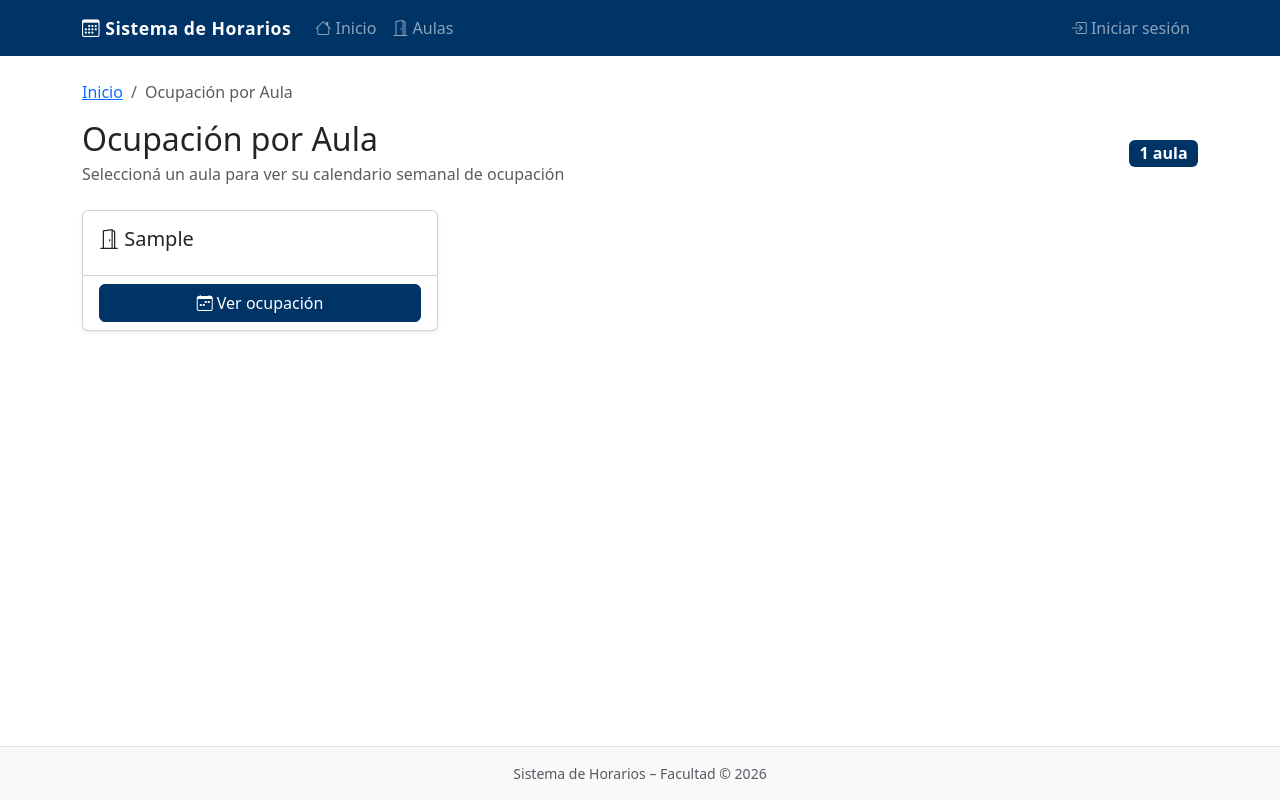
After one commit to marcopuliti/Sistema-de-Horarios, a Django app: page /aulas/ in a window 1280 px wide. The commit adds this page. Run offline with Django 5.2, Linux system fonts and the light colour scheme; tables that the repository leaves empty hold one stand-in row (values such as "Sample post").

Commit message:
Add aula list and detail views with corresponding templates

```diff
--- /dev/null
+++ b/horarios/templates/horarios/aula_list.html
@@ -0,0 +1,46 @@
+{% extends 'horarios/base.html' %}
+{% block title %}Ocupación por Aula – Sistema de Horarios{% endblock %}
+
+{% block content %}
+<nav aria-label="breadcrumb" class="mb-3">
+  <ol class="breadcrumb">
+    <li class="breadcrumb-item"><a href="{% url 'home' %}">Inicio</a></li>
+    <li class="breadcrumb-item active">Ocupación por Aula</li>
+  </ol>
+</nav>
+
+<div class="d-flex justify-content-between align-items-center mb-4">
+  <div>
+    <h1 class="h2 mb-1">Ocupación por Aula</h1>
+    <p class="text-muted mb-0">Seleccioná un aula para ver su calendario semanal de ocupación</p>
+  </div>
+  {% if aulas %}
+    <span class="badge bg-primary fs-6">{{ aulas|length }} aula{{ aulas|length|pluralize }}</span>
+  {% endif %}
+</div>
+
+{% if aulas %}
+  <div class="row row-cols-1 row-cols-md-2 row-cols-lg-3 g-4">
+    {% for aula in aulas %}
+      <div class="col">
+        <div class="card h-100 career-card shadow-sm">
+          <div class="card-body">
+            <h5 class="card-title">
+              <i class="bi bi-door-open"></i> {{ aula }}
+            </h5>
+          </div>
+          <div class="card-footer bg-transparent">
+            <a href="{% url 'aula_detail' %}?aula={{ aula|urlencode }}" class="btn btn-primary w-100">
+              <i class="bi bi-calendar-week"></i> Ver ocupación
+            </a>
+          </div>
+        </div>
+      </div>
+    {% endfor %}
+  </div>
+{% else %}
+  <div class="alert alert-info">
+    <i class="bi bi-info-circle"></i> No hay aulas cargadas en ningún horario aún.
+  </div>
+{% endif %}
+{% endblock %}
--- a/horarios/templates/horarios/base.html
+++ b/horarios/templates/horarios/base.html
@@ -24,6 +24,9 @@
       <ul class="navbar-nav me-auto">
         <li class="nav-item">
           <a class="nav-link" href="{% url 'home' %}"><i class="bi bi-house"></i> Inicio</a>
+        </li>
+        <li class="nav-item">
+          <a class="nav-link" href="{% url 'aula_list' %}"><i class="bi bi-door-open"></i> Aulas</a>
         </li>
       </ul>
       <ul class="navbar-nav ms-auto">
--- a/horarios/urls.py
+++ b/horarios/urls.py
@@ -5,6 +5,8 @@ urlpatterns = [
     # Públicas
     path('', views.home, name='home'),
     path('carrera/<int:pk>/', views.carrera_detail, name='carrera_detail'),
+    path('aulas/', views.aula_list, name='aula_list'),
+    path('aulas/detalle/', views.aula_detail, name='aula_detail'),
 
     # Panel dashboard
     path('panel/', views.panel_dashboard, name='panel_dashboard'),
--- a/horarios/views.py
+++ b/horarios/views.py
@@ -32,6 +32,92 @@ _CAL_COLORS = [
     'cal-purple', 'cal-teal', 'cal-pink', 'cal-indigo',
 ]
 _DIA_DISPLAY = dict(HorarioBloque.DIA_CHOICES)
+
+
+def aula_list(request):
+    aulas = (
+        HorarioBloque.objects
+        .exclude(aula='')
+        .values_list('aula', flat=True)
+        .distinct()
+        .order_by('aula')
+    )
+    return render(request, 'horarios/aula_list.html', {'aulas': aulas})
+
+
+def aula_detail(request):
+    aula = request.GET.get('aula', '').strip()
+    if not aula:
+        return redirect('aula_list')
+
+    bloques = (
+        HorarioBloque.objects
+        .filter(aula=aula)
+        .select_related('horario__materia__carrera')
+        .order_by('dia_semana', 'hora_inicio')
+    )
+
+    bloques_por_dia = {}
+    for bloque in bloques:
+        h = bloque.horario
+        entry = {
+            'materia': h.materia.nombre,
+            'carrera': h.materia.carrera.nombre,
+            'docente': h.docente,
+            'hora_inicio': bloque.hora_inicio,
+            'hora_fin': bloque.hora_fin,
+        }
+        bloques_por_dia.setdefault(bloque.dia_semana, []).append(entry)
+
+    dias_ordenados = sorted(bloques_por_dia.keys(), key=lambda d: DIA_ORDER.get(d, 99))
+    for dia in dias_ordenados:
+        bloques_por_dia[dia].sort(key=lambda b: b['hora_inicio'])
+
+    all_blocks = [b for blocks in bloques_por_dia.values() for b in blocks]
+
+    if all_blocks:
+        min_min = min(b['hora_inicio'].hour * 60 + b['hora_inicio'].minute for b in all_blocks)
+        max_min = max(b['hora_fin'].hour * 60 + b['hora_fin'].minute for b in all_blocks)
+        min_min = (min_min // 60) * 60
+        max_min = ((max_min + 59) // 60) * 60
+        total_height = (max_min - min_min) * _CAL_PX_PER_HOUR // 60
+
+        time_labels = [
+            {'label': f"{h:02d}:00", 'top': (h * 60 - min_min) * _CAL_PX_PER_HOUR // 60}
+            for h in range(min_min // 60, max_min // 60 + 1)
+        ]
+
+        # Color por carrera para distinguir visualmente
+        carreras_unicas = sorted({b['carrera'] for b in all_blocks})
+        color_map = {c: _CAL_COLORS[i % len(_CAL_COLORS)] for i, c in enumerate(carreras_unicas)}
+
+        for blocks in bloques_por_dia.values():
+            for b in blocks:
+                start_m = b['hora_inicio'].hour * 60 + b['hora_inicio'].minute
+                end_m   = b['hora_fin'].hour * 60 + b['hora_fin'].minute
+                b['top']    = (start_m - min_min) * _CAL_PX_PER_HOUR // 60
+                b['height'] = max(28, (end_m - start_m) * _CAL_PX_PER_HOUR // 60)
+                b['color']  = color_map[b['carrera']]
+    else:
+        total_height = 0
+        time_labels = []
+
+    todos_los_dias = [dia for dia, _ in HorarioBloque.DIA_CHOICES]
+    horarios_agrupados = [
+        {
+            'dia': dia,
+            'dia_display': _DIA_DISPLAY[dia],
+            'bloques': bloques_por_dia.get(dia, []),
+        }
+        for dia in todos_los_dias
+    ]
+
+    return render(request, 'horarios/aula_detail.html', {
+        'aula': aula,
+        'horarios_agrupados': horarios_agrupados,
+        'time_labels': time_labels,
+        'total_height': total_height,
+    })
 
 
 def carrera_detail(request, pk):
```
Also changed, not shown: horarios/templates/horarios/aula_detail.html (added, +140 -0 lines).
